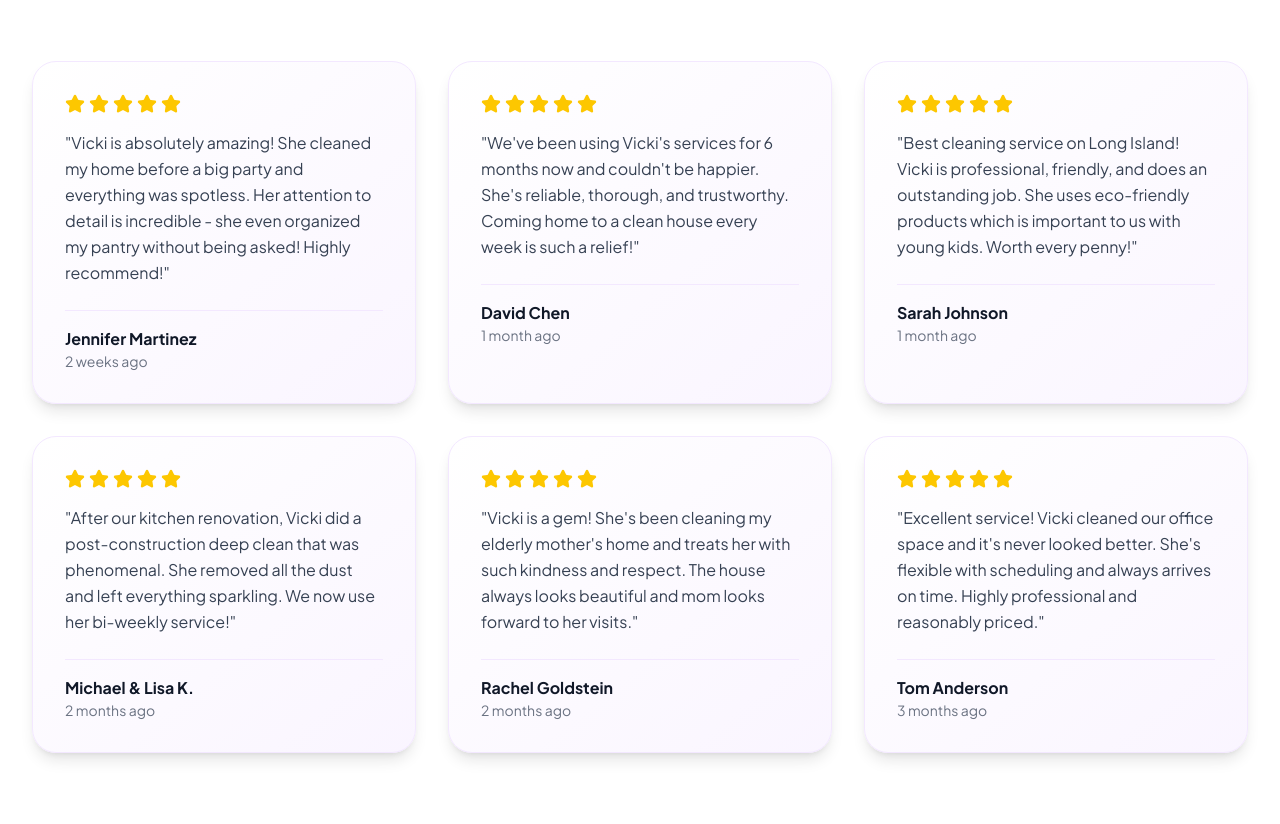
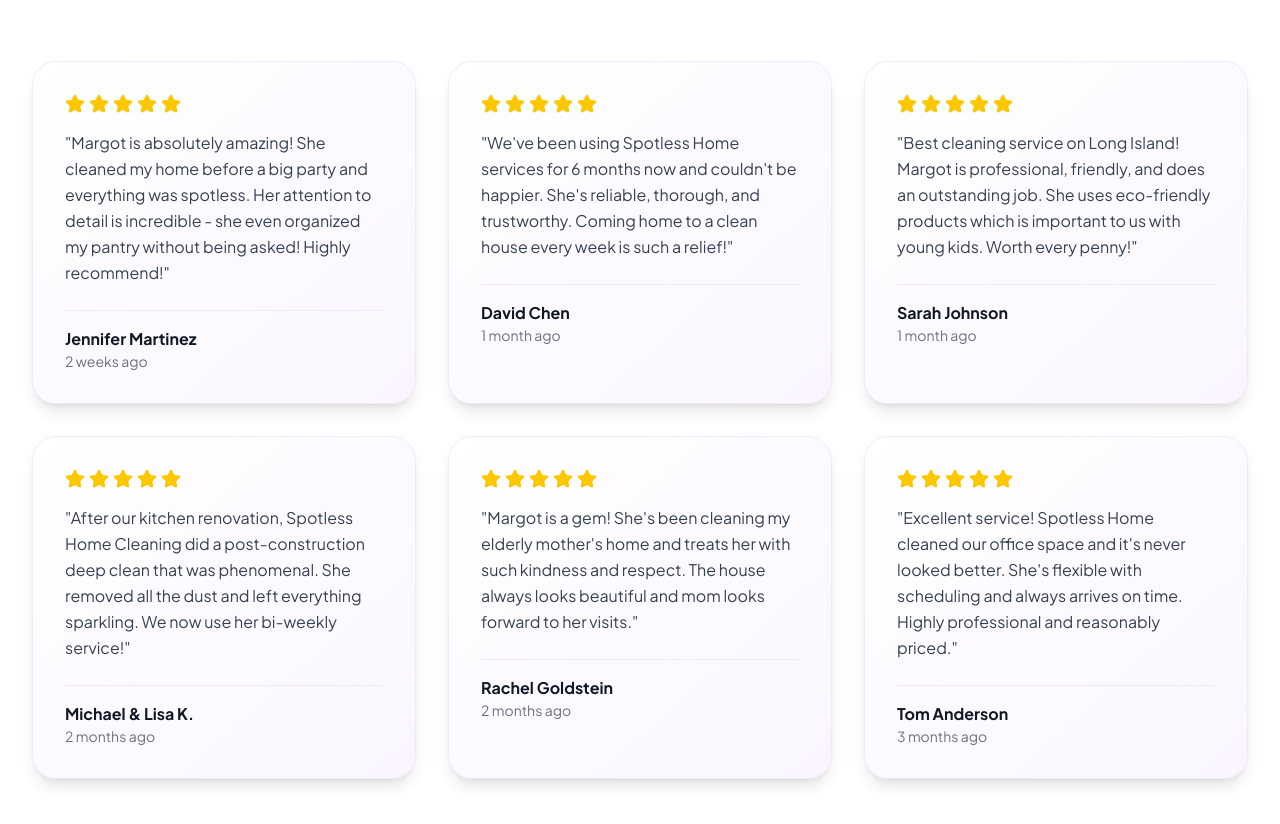
Before and after one commit to terryhuangjr-lgtm/spotless-home, a React (Vite) app: page / in a window 1280 px wide. Shown: the part 3080-3904 px from the top of the page. Built offline with nearby package versions, Linux system fonts and the light colour scheme.

Commit message:
Update Reviews.tsx

```diff
--- a/src/app/components/Reviews.tsx
+++ b/src/app/components/Reviews.tsx
@@ -6,37 +6,37 @@
       name: "Jennifer Martinez",
       date: "2 weeks ago",
       rating: 5,
-      text: "Vicki is absolutely amazing! She cleaned my home before a big party and everything was spotless. Her attention to detail is incredible - she even organized my pantry without being asked! Highly recommend!"
+      text: "Margot is absolutely amazing! She cleaned my home before a big party and everything was spotless. Her attention to detail is incredible - she even organized my pantry without being asked! Highly recommend!"
     },
     {
       name: "David Chen",
       date: "1 month ago",
       rating: 5,
-      text: "We've been using Vicki's services for 6 months now and couldn't be happier. She's reliable, thorough, and trustworthy. Coming home to a clean house every week is such a relief!"
+      text: "We've been using Spotless Home services for 6 months now and couldn't be happier. She's reliable, thorough, and trustworthy. Coming home to a clean house every week is such a relief!"
     },
     {
       name: "Sarah Johnson",
       date: "1 month ago",
       rating: 5,
-      text: "Best cleaning service on Long Island! Vicki is professional, friendly, and does an outstanding job. She uses eco-friendly products which is important to us with young kids. Worth every penny!"
+      text: "Best cleaning service on Long Island! Margot is professional, friendly, and does an outstanding job. She uses eco-friendly products which is important to us with young kids. Worth every penny!"
     },
     {
       name: "Michael & Lisa K.",
       date: "2 months ago",
       rating: 5,
-      text: "After our kitchen renovation, Vicki did a post-construction deep clean that was phenomenal. She removed all the dust and left everything sparkling. We now use her bi-weekly service!"
+      text: "After our kitchen renovation, Spotless Home Cleaning did a post-construction deep clean that was phenomenal. She removed all the dust and left everything sparkling. We now use her bi-weekly service!"
     },
     {
       name: "Rachel Goldstein",
       date: "2 months ago",
       rating: 5,
-      text: "Vicki is a gem! She's been cleaning my elderly mother's home and treats her with such kindness and respect. The house always looks beautiful and mom looks forward to her visits."
+      text: "Margot is a gem! She's been cleaning my elderly mother's home and treats her with such kindness and respect. The house always looks beautiful and mom looks forward to her visits."
     },
     {
       name: "Tom Anderson",
       date: "3 months ago",
       rating: 5,
-      text: "Excellent service! Vicki cleaned our office space and it's never looked better. She's flexible with scheduling and always arrives on time. Highly professional and reasonably priced."
+      text: "Excellent service! Spotless Home cleaned our office space and it's never looked better. She's flexible with scheduling and always arrives on time. Highly professional and reasonably priced."
     }
   ];
 
```
